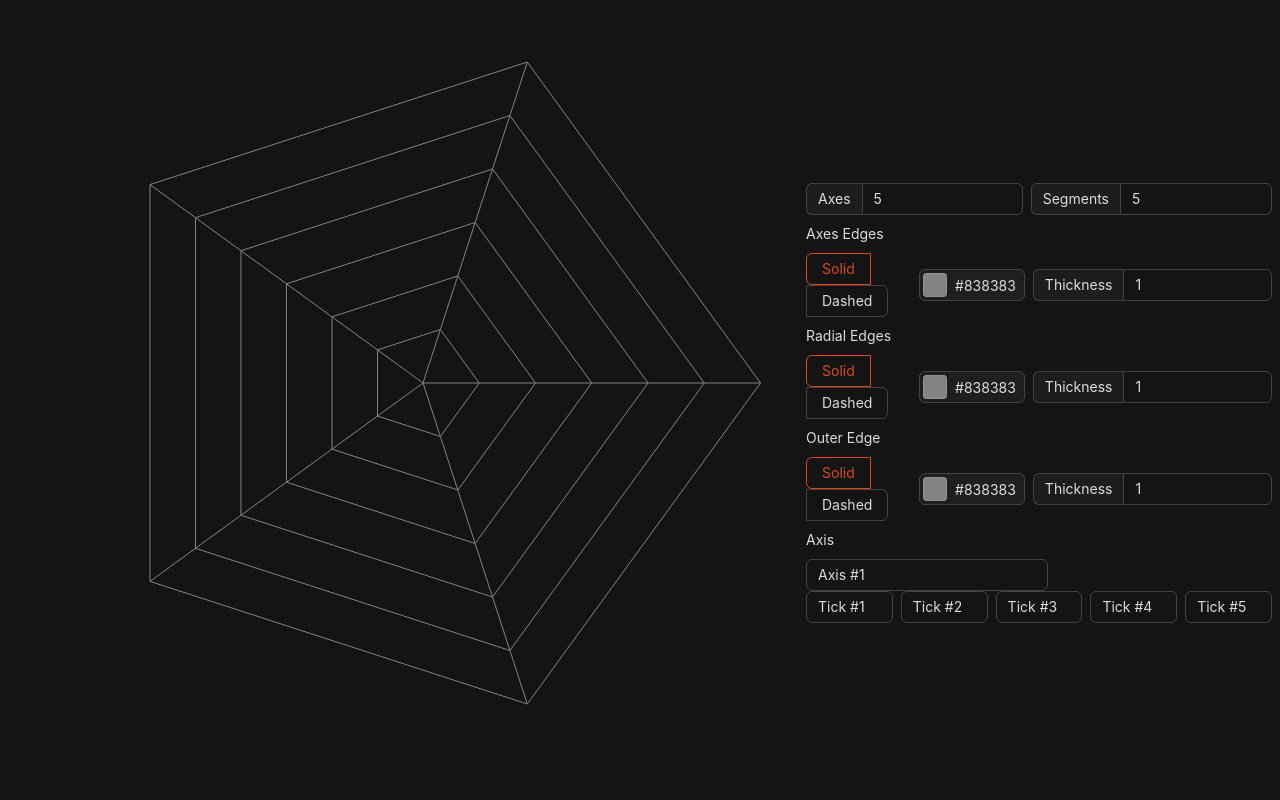
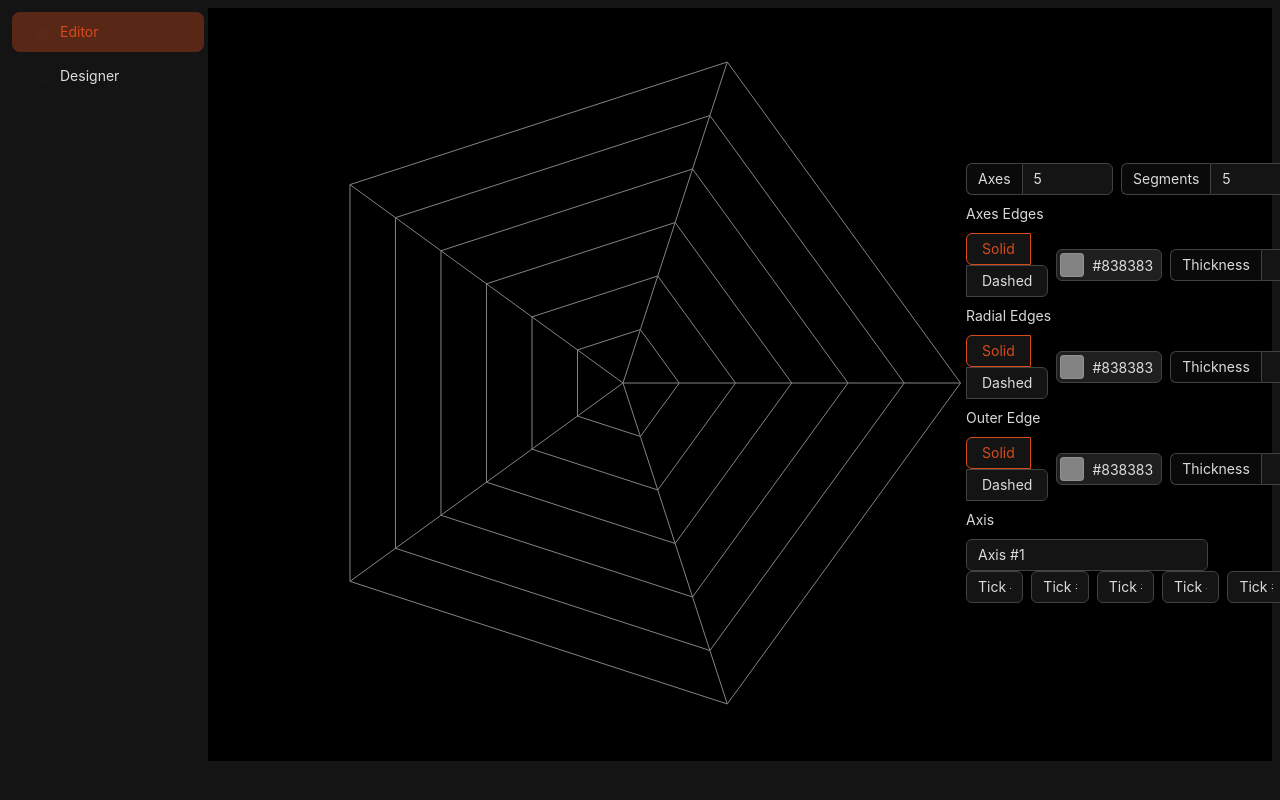
Before and after one commit to CBrather/carman-webapp, a React (Vite) app: page /editor in a window 1280 px wide. Shown: the top 800 px of the page. Built offline with nearby package versions, Linux system fonts and the light colour scheme.

Commit message:
add routing and side menu

```diff
--- a/package.json
+++ b/package.json
@@ -29,6 +29,7 @@
     "eslint-plugin-react-hooks": "^4.6.0",
     "eslint-plugin-react-refresh": "^0.4.3",
     "prettier": "^3.0.1",
+    "react-router-dom": "^6.15.0",
     "typescript": "^5.0.2",
     "vite": "^4.4.5"
   }
--- a/src/App.tsx
+++ b/src/App.tsx
@@ -1,13 +1,66 @@
-import { Space } from 'antd'
-import { ChartConfigForm } from './components/Forms/ChartConfigForm';
-import RadarChartLayout from './components/Charts/RadarChartLayout';
+import { Layout, Menu, Tooltip } from 'antd'
+import {
+  MenuUnfoldOutlined,
+  EditOutlined,
+  RadarChartOutlined,
+} from '@ant-design/icons'
+import { useState } from 'react';
+import { useLocation, useNavigate, Route, Routes } from 'react-router-dom'
+import ChartLayoutDesigner from './pages/ChartLayoutDesigner';
+import ModelEditor from './pages/ModelEditor';
+
+const { Content, Sider } = Layout;
 
 function App() {
+  const [collapsed, setCollapsed] = useState(true);
+
+  const toggleCollapsed = () => {
+    setCollapsed(!collapsed);
+  };
+
+  let navigate = useNavigate();
+  const selectedKey = useLocation().pathname
+
+  const highlight = () => {
+    if (selectedKey === '/editor'){
+      return ['editor']
+    } else if (selectedKey === '/designer'){
+      return ['designer']
+    }
+  }
 	return (
-    <Space>
-      <RadarChartLayout />
-      <ChartConfigForm />
-    </Space>
+    <Layout>
+      <Sider trigger={null}>
+        <Menu
+          mode="inline"
+          theme="light"
+          defaultSelectedKeys={['editor']}
+          selectedKeys={highlight()}
+          style={{ height: '100%', borderRight:0 }}
+          items={[
+            {
+              key: 'editor',
+              icon: <RadarChartOutlined />,
+              label: "Editor",
+              onClick: () => { navigate('/editor')}
+            },
+            {
+              key: 'designer',
+              icon: <EditOutlined />,
+              label: "Designer",
+              onClick: () => { navigate('/designer')}
+            }
+
+          ]}
+        />
+      </Sider>
+      <Content>
+        <Routes>
+          <Route path="/editor" element={<ModelEditor />} />
+          <Route path="/designer" element={<ChartLayoutDesigner />} />
+        </Routes>
+      </Content>
+  </Layout>
 	);
 }
 
--- a/src/components/Forms/ChartConfigForm.tsx
+++ b/src/components/Forms/ChartConfigForm.tsx
@@ -31,7 +31,7 @@ import {
 } from '../../store/slices/RadarChartConfig';
 import { Color } from 'antd/es/color-picker';
 
-export function ChartConfigForm() {
+export default function ChartConfigForm() {
 	const dispatch = useDispatch();
 	const axes = useSelector(selectAxes);
   const axesEdgesStyle = useSelector(selectAxesEdgesStyle);
--- a/src/main.tsx
+++ b/src/main.tsx
@@ -8,12 +8,15 @@ import { Provider } from 'react-redux';
 import store from './store/store.ts';
 import App from './App.tsx';
 import './index.css';
+import { BrowserRouter } from 'react-router-dom';
 
 ReactDOM.createRoot(document.getElementById('root')!).render(
 	<Provider store={store}>
     <ConfigProvider theme={{algorithm: theme.darkAlgorithm, token: { colorPrimary: volcano.primary}}}>
       <React.StrictMode>
-        <App />
+        <BrowserRouter>
+          <App />
+        </BrowserRouter>
       </React.StrictMode>
     </ConfigProvider>
 	</Provider>
--- /dev/null
+++ b/src/pages/ChartLayoutDesigner.tsx
@@ -0,0 +1,12 @@
+import { Space } from 'antd';
+import ChartConfigForm from '../components/Forms/ChartConfigForm';
+import RadarChartLayout from '../components/Charts/RadarChartLayout';
+
+export default function ChartLayoutDesigner() {
+  return (
+    <Space>
+      <RadarChartLayout />
+      <ChartConfigForm />
+    </Space>
+  )
+}
--- /dev/null
+++ b/src/pages/ModelEditor.tsx
@@ -0,0 +1,12 @@
+import { Space } from 'antd';
+import ChartConfigForm from '../components/Forms/ChartConfigForm';
+import RadarChartLayout from '../components/Charts/RadarChartLayout';
+
+export default function ModelEditor() {
+  return (
+    <Space>
+      <RadarChartLayout />
+      <ChartConfigForm />
+    </Space>
+  )
+}
```
Also changed, not shown: 1 other file (tests, documents, lock files or other folders).
